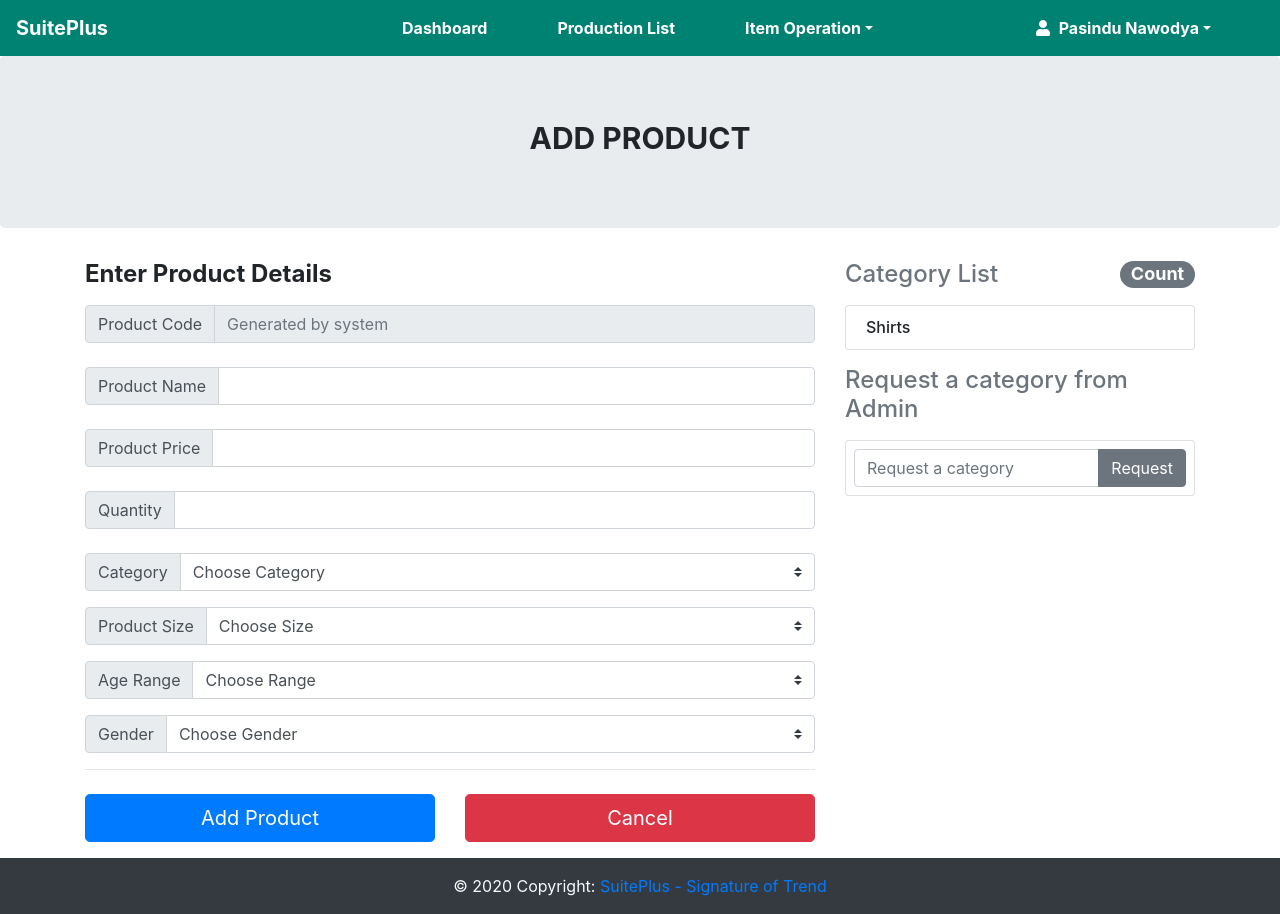
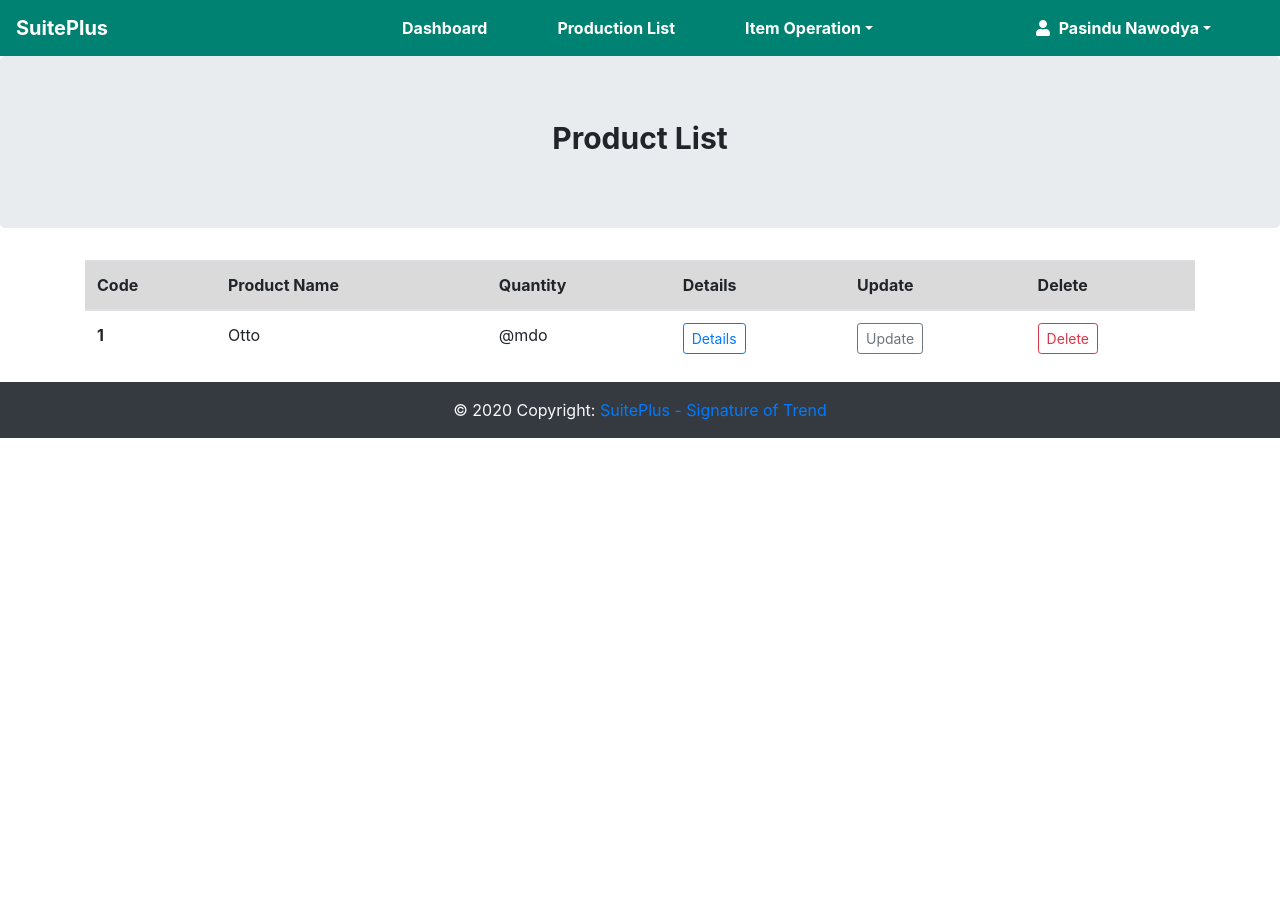
Before and after one commit to pasindu-nawodya/SuitePlus-OnlineFashionStore, a React (Create React App) app in the folder client/: page / in a window 1280 px wide. After the commit the page ends 800 px from the top, so only its background shows below. Built offline with nearby package versions, Linux system fonts and the light colour scheme.

Commit message:
add item commit

```diff
--- a/client/src/App.js
+++ b/client/src/App.js
@@ -1,12 +1,13 @@
 import React from 'react';
-import AddItem from './component/users/StockManager/AddItem'
+import ProductListTable from './component/users/StockManager/ProductListTable'
+//import AddItem from './component/users/StockManager/AddItem'
 //import Dashboard from './component/users/StockManager/Dashboard';
 //import LoginStockMan from './component/users/StockManager/LoginStockMan';
 
 function App() {
   return (
     <div>
-      <AddItem />
+      <ProductListTable />
     </div>
   );
 }
--- a/client/src/component/users/StockManager/Component/AddItemForm.js
+++ b/client/src/component/users/StockManager/Component/AddItemForm.js
@@ -74,7 +74,7 @@ export default class AddItemForm extends Component {
                                     </div>
                                     <select class="custom-select" id="inputGroupSelect01">
                                         <option selected>Choose Range</option>
-                                        <option value="C">child</option>
+                                        <option value="C">Child</option>
                                         <option value="T">Teen</option>
                                         <option value="Y">Young</option>
                                         <option value="A">Adult</option>
@@ -87,12 +87,17 @@ export default class AddItemForm extends Component {
                                     </div>
                                     <select class="custom-select" id="inputGroupSelect01">
                                         <option selected>Choose Gender</option>
-                                        <option value="M">Male</option>
-                                        <option value="F">Female</option>
+                                        <option value="M">Men</option>
+                                        <option value="F">Women</option>
                                     </select>
                                 </div>
 
-
+                                <div class="input-group mb-4">
+                                    <div class="input-group-prepend">
+                                        <span class="input-group-text" id="inputGroup-sizing-default">Description</span>
+                                    </div>
+                                    <input type="textarea" class="form-control"  aria-label="Default" aria-describedby="inputGroup-sizing-default" required/>
+                                </div>
 
                                 <hr class="mb-4" />
 
--- /dev/null
+++ b/client/src/component/users/StockManager/Component/ProductTable.js
@@ -0,0 +1,34 @@
+import React, { Component } from 'react'
+
+export default class ProductTable extends Component {
+    render() {
+        return (
+            <div class="container">
+
+                <table class="table" style={{width:"100%"}}>
+                    <thead>
+                        <tr class="table-active">
+                            <th scope="col">Code</th>
+                            <th scope="col">Product Name</th>
+                            <th scope="col">Quantity</th>
+                            <th scope="col">Details</th>
+                            <th scope="col">Update</th>
+                            <th scope="col">Delete</th>
+                        </tr>
+                    </thead>
+                    <tbody>
+                        <tr>
+                            <th scope="row">1</th>
+                            <td>Otto</td>
+                            <td>@mdo</td>
+                            <td><a href="#"><button class="btn btn-outline-primary btn-sm">Details</button></a></td>
+                            <td><a href="#"><button class="btn btn-outline-secondary btn-sm">Update</button></a></td>
+                            <td><a href="#"><button class="btn btn-outline-danger btn-sm">Delete</button></a></td>
+                        </tr>
+                    </tbody>
+                </table>
+
+            </div>
+        )
+    }
+}
--- /dev/null
+++ b/client/src/component/users/StockManager/ProductListTable.js
@@ -0,0 +1,18 @@
+import React, { Component } from 'react';
+import ProductTable from './Component/ProductTable';
+import Footer from './Component/Footer';
+import NavBar from './Component/NavBar';
+import TitleBanner from './Component/TitleBanner';
+
+export default class ProductListTable extends Component {
+    render() {
+        return (
+            <div>
+                <NavBar />
+                <TitleBanner TitleName={"Product List"} />
+                <ProductTable />
+                <Footer />
+            </div>
+        )
+    }
+}
```
